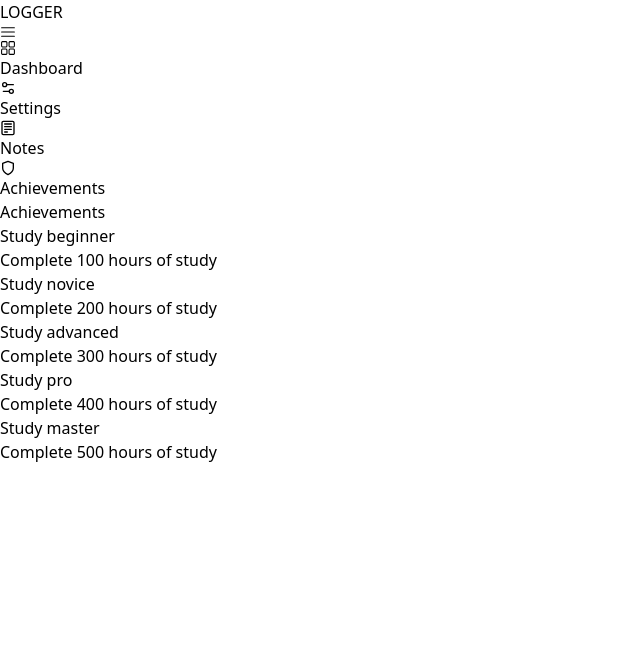
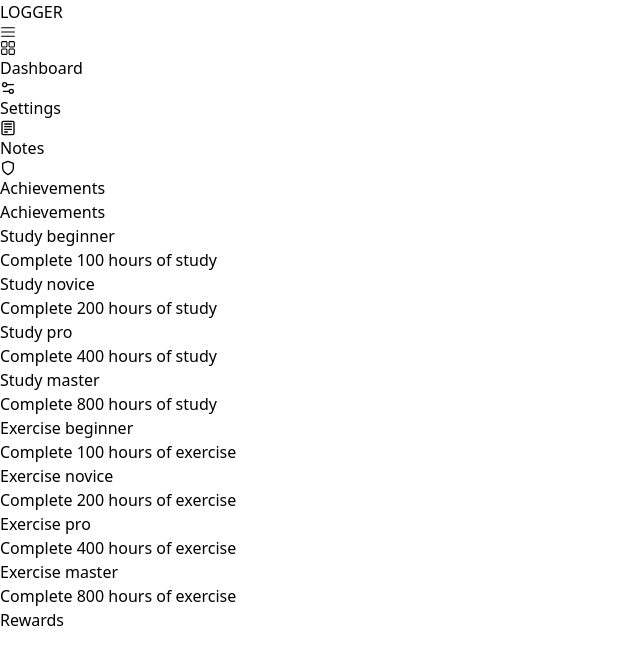
Before and after one commit to mahls/logger, a React (Vite) app: page /Achievements in a window 1280 px wide. Shown: the top 664 px of the page, without its empty margins (0-640 px from the left). Built offline with nearby package versions, Linux system fonts and the light colour scheme.

Commit message:
notes persistance

```diff
--- a/src/components/Achievements.tsx
+++ b/src/components/Achievements.tsx
@@ -3,12 +3,26 @@ import Fade from 'react-reveal/Fade';
 
 
 
-let AchievementCard = ({records, achievements, title, text}) => {
+let AchievementCard = ({type, records, achievements, title, text}) => {
 
-  console.log(records)
+  const totalStudy = records.reduce((acc, record) => {
+    return acc + record.study;
+  }, 0);
 
+  const totalExercise = records.reduce((acc, record) => {
+    return acc + record.exercise;
+  }, 0);
+
+  const totalLeisure = records.reduce((acc, record) => {
+    return acc + record.leisure;
+  }, 0);
+
+  console.log(type)
+
+  //let cardstyle = `${totalStudy > 100 && type == 'study' : 'border border-green-500' : 'border border-stone-200' } transition mt-2 mr-2 text-sm px-2 py-1 rounded`
+  let cardstyle1 = 'mt-2 mr-2 text-sm px-2 py-1 rounded bg-stone-800 font-regular hover:scale-105 transition'
   return(
-    <div className='mt-2 text-sm px-2 py-1 rounded bg-stone-800 font-regular hover:scale-105 transition'>
+    <div className={cardstyle1}>
       <div className='font-bold mb-1'>{title}</div>
       <div>{text}</div>
     </div>
@@ -20,19 +34,38 @@ let AchievementCard = ({records, achievements, title, text}) => {
 export const Achievements = ({records}) => {
 
   let achievements = [
-    {text: 'Complete 100 hours of study', title: 'Study beginner'},
-    {text: 'Complete 200 hours of study', title: 'Study novice'},
-    {text: 'Complete 300 hours of study', title: 'Study advanced'},
-    {text: 'Complete 400 hours of study', title: 'Study pro'},
-    {text: 'Complete 500 hours of study', title: 'Study master'},
+    {type: 'achivevement', text: 'Complete 100 hours of study', title: 'Study beginner', completed: false},
+    {type: 'achivevement', text: 'Complete 200 hours of study', title: 'Study novice', completed: false},
+    {type: 'achivevement',text: 'Complete 400 hours of study', title: 'Study pro', completed: false},
+    {type: 'achivevement',text: 'Complete 800 hours of study', title: 'Study master', completed: false},
+  ]
+
+  let exerciseachievements = [
+    {type: 'exercise', text: 'Complete 100 hours of exercise', title: 'Exercise beginner', completed: false},
+    {type: 'exercise',text: 'Complete 200 hours of exercise', title: 'Exercise novice', completed: false},
+    {type: 'exercise', text: 'Complete 400 hours of exercise', title: 'Exercise pro', completed: false},
+    {type: 'exercise',text: 'Complete 800 hours of exercise', title: 'Exercise master', completed: false}
+  ]
+
+  let leisureachievements = [
+    {text: 'Complete 100 hours of exercise', title: 'Exercise beginner', completed: false},
+    {text: 'Complete 200 hours of exercise', title: 'Exercise novice', completed: false},
+    {text: 'Complete 400 hours of exercise', title: 'Exercise pro', completed: false},
+    {text: 'Complete 800 hours of exercise', title: 'Exercise master', completed: false}
+  ]
+
+  let rewards = [
+    {coins: 10}, {coins: 20}, {coins: 40}, {coins: 80},
   ]
 
   return (
     <Fade>
       <div className='h-screen text-4xl px-5 py-5 text-white'>
         <div className=''>
-          <div className='font-bold mb-4' >Achievements</div>
+          <div className='flex font-bold mb-4' >Achievements</div>
 
+          <div className='grid grid-cols-2'>
+          <div>
           {
             achievements.map((task)=>{
               return(
@@ -40,8 +73,25 @@ export const Achievements = ({records}) => {
               )
             })
           }
+          </div>
+
+          <div className=''>
+          {
+            exerciseachievements.map((task)=>{
+              return(
+                <AchievementCard type={task.type} text={task.text} title={task.title} achievements={achievements} records={records}/>
+              )
+            })
+          }
+          </div>
+          </div>
 
         </div>
+
+        <div className='mt-6 font-bold text-4xl'>
+          Rewards
+        </div>
+
       </div>
     </Fade>
   )
--- a/src/components/Dashboard.tsx
+++ b/src/components/Dashboard.tsx
@@ -51,7 +51,7 @@ let Leisurecard = ({records}) => {
 
   return(
     <div>
-      <div className='bg-blue-500 mt-5 py-5 px-5 sm:w-[25vw] flex flex-col rounded text-white hover:scale-105 transition'>
+      <div className='bg-blue-500 w-full mt-5 py-5 px-5 sm:w-[25vw] flex flex-col rounded text-white hover:scale-105 transition'>
         <div className='font-bold text-5xl'>Leisure</div>
         <div className=''>{totalLeisure} hours</div>
       </div>
--- a/src/components/MobileNav.tsx
+++ b/src/components/MobileNav.tsx
@@ -9,7 +9,7 @@ import {FiShield} from 'react-icons/fi'
 
 export const MobileNav = ({navopen, setnavopen}) => {
 
-  let navStyle = `${navopen ? 'fixed z-50 bg-stone-900 top-0 w-screen h-screen' : 'hidden opacity-0'}`
+  let navStyle = `${navopen ? 'fixed z-50 bg-stone-950 top-0 w-screen h-screen' : 'hidden opacity-0'}`
   let menuoption = 'font-bold text-stone-200 text-lg flex px-5 py-5 border-b border-stone-800 hover:bg-stone-900 hover:opacity-75 cursor-pointer'
 
   let closeNav = () => {
--- a/src/components/Notes.tsx
+++ b/src/components/Notes.tsx
@@ -3,21 +3,24 @@ import {useState, useEffect} from 'react'
 import {BsTrash2} from 'react-icons/bs'
 import {TiTickOutline} from 'react-icons/ti'
 import { useForm } from "react-hook-form";
-import Zoom from 'react-reveal/Zoom';
 import Fade from 'react-reveal/Fade';
+import ls from 'local-storage'
 
 // FORM
 let Form = ({todos, settodos}) => {
 
   const { register, reset, handleSubmit, watch, formState: { errors } } = useForm();
 
+
+
   const onSubmit = (data)=>{addTodo(data)}
 
   const [input, setinput] = useState('')
 
   let addTodo = (data) => {
-    settodos([...todos, {id: Math.random(), text: data.input, completed: false}])
-    console.log(todos)
+    let idinput = Math.random()
+    settodos([...todos, {id: idinput, text: data.input, completed: false}])
+    localStorage.setItem(idinput, data.input);
     reset()
   }
 
@@ -39,7 +42,7 @@ let Form = ({todos, settodos}) => {
 
 
 // TODO
-let Todo = ({id, todos, todo, settodos}) => {
+let Todo = ({id, todos, todo, settodos, keyid, todoitem, storageid, completed}) => {
 
 
   let tick = `mr-2 border border-stone-500 rounded flex py-2 px-2 cursor-pointer bg-stone-800 hover:border-green-500`
@@ -47,6 +50,7 @@ let Todo = ({id, todos, todo, settodos}) => {
 
   let deleteTodo = ()=> {
     settodos(prevTodos => prevTodos.filter(item => item.id !== todo.id));
+    localStorage.removeItem(storageid);
   }
 
   let completeTodo = ()=> {
@@ -59,11 +63,10 @@ let Todo = ({id, todos, todo, settodos}) => {
     settodos(updatedTasks);
   }
 
-
   return(
     <Fade>
     <div  className='flex justify-between mt-2'>
-      <div className={text}>{todo.text}</div>
+      <div className={text}>{todoitem} {todo.text}</div>
       <div className='flex'>
         <div className={tick} onClick={completeTodo}><TiTickOutline/></div>
         <div className='border border-stone-500 rounded px-2 py-2 cursor-pointer bg-stone-800 hover:border-red-500' onClick={deleteTodo}><BsTrash2/></div>
@@ -79,6 +82,21 @@ export const Notes = ()=> {
 
   const [todos, settodos] = useState([])
 
+
+  useEffect(() => {
+
+  const storedItems = [];
+    for (let i = 0; i < localStorage.length; i++) {
+      const key = localStorage.key(i);
+      const item = localStorage.getItem(key);
+      storedItems.push({id: Math.random(), key, item, completed: false });
+    }
+    console.log(storedItems);
+    settodos(storedItems);
+  }, []);
+
+
+
   return(
     <Fade>
     <>
@@ -92,9 +110,10 @@ export const Notes = ()=> {
       <div className=''>
       {
         todos.map((todo)=>{
-          return <Todo  todos={todos} id={todo.id} key={todo.id} todo={todo} settodos={settodos}/>
+          return <Todo  todos={todos} id={todo.id} storageid={todo.key} keyid={todo.id} completed={todo.completed} todo={todo} todoitem={todo.item} settodos={settodos}/>
         })
       }
+
       </div>
       </div>
       </div>
--- a/src/components/Settings.tsx
+++ b/src/components/Settings.tsx
@@ -11,7 +11,6 @@ let Studycard = ({records, setrecords}) => {
   const onSubmit = data => addRecord(data);
 
   let addRecord = (data) => {
-    console.log(data)
     let studyHours = parseInt(data.study)
     setrecords([...records, {id:Math.random(), study: studyHours, exercise: 0, leisure: 0}])
     reset()
@@ -27,7 +26,7 @@ let Studycard = ({records, setrecords}) => {
           <p className='text-lg font-bold'>Enter a number </p>
           <div className='flex flex-col'>
               <input className='rounded text-black px-2 mt-2 w-full' type="number" autocomplete="off"
-              {...register("study", {required: true})}
+              {...register("study", {required: true, max: 15})}
             />
               <button className='rounded bg-blue-500 mt-2 hover:bg-blue-700 transition w-full'>Submit</button>
           </div>
@@ -46,7 +45,6 @@ let Exercisecard = ({records, setrecords}) => {
 
   let addRecord = (data) => {
     let exerciseHours = parseInt(data.exercise)
-    console.log(exerciseHours)
     setrecords([...records, {id:Math.random(), study: 0, exercise: exerciseHours, leisure: 0}])
     reset()
   }
@@ -60,7 +58,8 @@ let Exercisecard = ({records, setrecords}) => {
           <p className='text-3xl font-bold'>Exercise</p>
           <p className='text-lg font-bold'>Enter a number </p>
           <div className='flex flex-col'>
-              <input autocomplete="off" type="number" className='rounded text-black px-2 mt-2 w-full' {...register("exercise", {required: true})} />
+              <input autocomplete="off" type="number" className='rounded text-black px-2 mt-2 w-full'
+              {...register("exercise", {required: true, max: 15})} />
               <button className='rounded bg-blue-500 mt-2 hover:bg-blue-700 transition w-full'>Submit</button>
           </div>
         </div>
@@ -92,7 +91,7 @@ let Lesuirecard = ({records, setrecords}) => {
           <p className='text-lg font-bold'>Enter a number </p>
           <div className='flex flex-col'>
               <input className='rounded text-black px-2 mt-2 w-full' type="number"
-              autocomplete="off" {...register("leisure", {required: true})}/>
+              autocomplete="off" {...register("leisure", {required: true, max: 15})}/>
               <button className='rounded bg-blue-500 mt-2 hover:bg-blue-700 transition w-full'>Submit</button>
           </div>
         </div>
```
